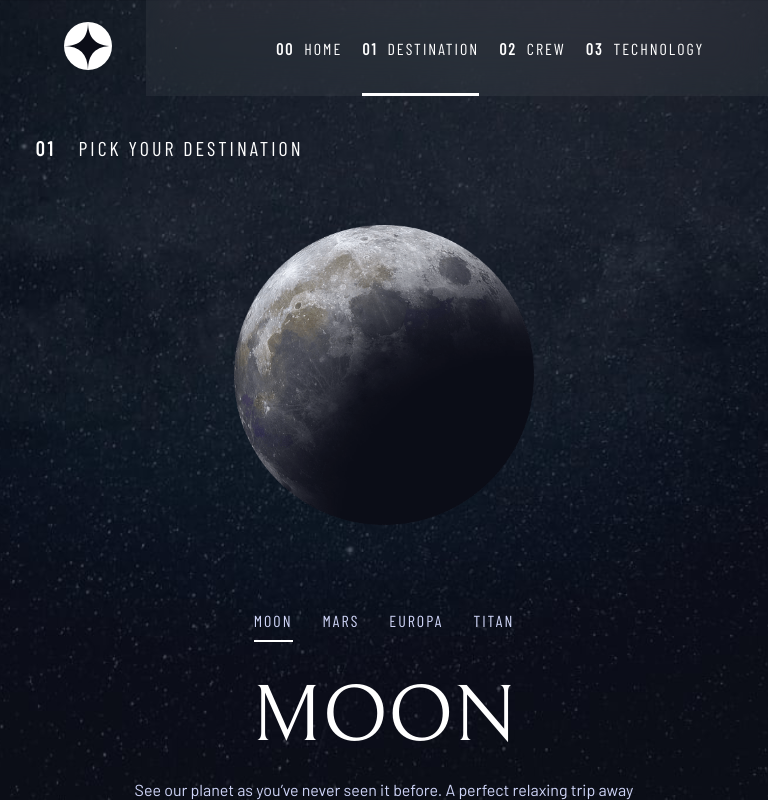
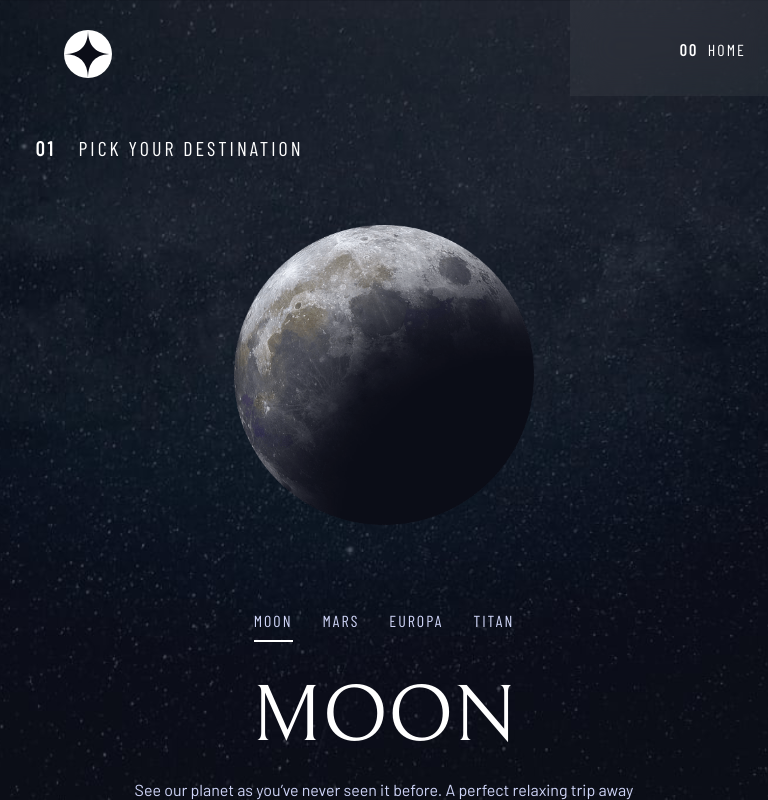
Before and after one commit to nshahaf/space-tourism, a React (Vite) app: page /destination in a window 768 px wide. Shown: the top 800 px of the page. Built offline with nearby package versions, Linux system fonts and the light colour scheme.

Commit message:
nav bar sliding navigation

```diff
--- a/src/assets/styles/components/_navbar.scss
+++ b/src/assets/styles/components/_navbar.scss
@@ -1,12 +1,11 @@
 .navbar-container {
   position: absolute;
-
   display: flex;
   align-items: center;
   width: 100%;
   height: 96px;
 
-  @include for-wide-layout{
+  @include for-wide-layout {
     margin-top: 40px;
   }
 
@@ -14,6 +13,63 @@
     margin-inline: 64px 34px;
     cursor: pointer;
   }
+
+  nav{
+    background-color: rgba(255, 255, 255, 0.05);
+    backdrop-filter: blur(20px);
+    color: rgb(255, 255, 255);
+  }
+}
+
+@media (max-width: 768px) {
+  .navbar-container {
+    height: 100%;
+    padding-block: 30px;
+
+    .logo{
+      align-self: start;
+    }
+
+    .line {
+      display: none;
+    }
+
+    nav {
+      position: fixed;
+      display: grid;
+      grid-template-columns: 1fr;
+      grid-template-rows: 1fr 1fr 1fr 1fr 6fr;
+      align-items: center;
+      right: -70%;
+      top: 0;
+      width: 70%;
+      height: 100%;
+      transition: right 0.3s ease;
+
+      &.open{
+        right: 0%;
+      }
+
+      & a:first-child{
+        display: none;
+      }
+    }
+
+    a {
+      display: flex;
+      gap: 10px;
+      align-items: center;
+      justify-content: center;
+      height: 100%;
+
+      font-size: 16px;
+    }
+
+  }
+}
+
+@media (min-width: 768px) {
+  .navbar-container {
     .line {
       flex-grow: 1;
       outline: 1px solid rgba(255, 255, 255, 0.1);
@@ -33,9 +89,7 @@
       padding-inline: 64px;
       padding-inline: 110px 64px;
 
-    background-color: rgba(255, 255, 255, 0.05);
-    backdrop-filter: blur(20px);
-    color: rgb(255, 255, 255);
+
 
       span {
         font-weight: 600;
@@ -51,11 +105,15 @@
         transition: border-bottom 250ms ease-in-out;
         text-transform: uppercase;
       }
+
       a:hover {
         border-bottom: 3px solid rgba(255, 255, 255, 0.5);
       }
+
       a.active {
         border-bottom: 3px solid rgba(255, 255, 255, 1);
       }
     }
+
   }
+}
--- a/src/assets/styles/setup/_layout.scss
+++ b/src/assets/styles/setup/_layout.scss
@@ -1,6 +1,5 @@
 .app-container {
   max-width: 1200px;
-  height: 1024px;
   height: auto;
   margin: 0 auto;
   position: relative;
--- a/src/assets/styles/setup/_variables.scss
+++ b/src/assets/styles/setup/_variables.scss
@@ -12,7 +12,7 @@ $white: rgb(255,255,255);
 // Breakpoints
 $mobile-breakpoint: 375px;
 $narrow-breakpoint: 375px;
-$normal-breakpoint: 800px;
+$normal-breakpoint: 768px;
 $wide-breakpoint: 1200px;
 $desktop-breakpoint: 1440px;
 
```
Lines whose indentation alone changed are shown as unchanged.
